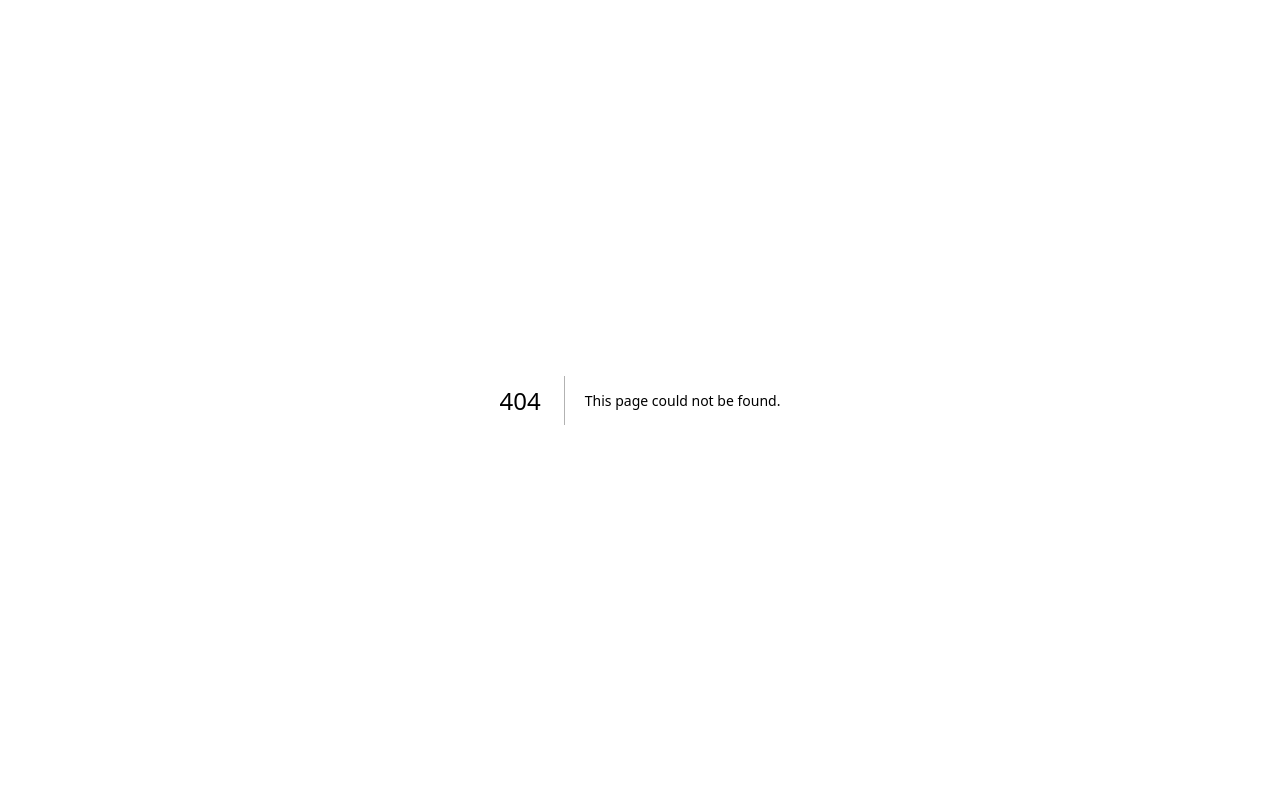
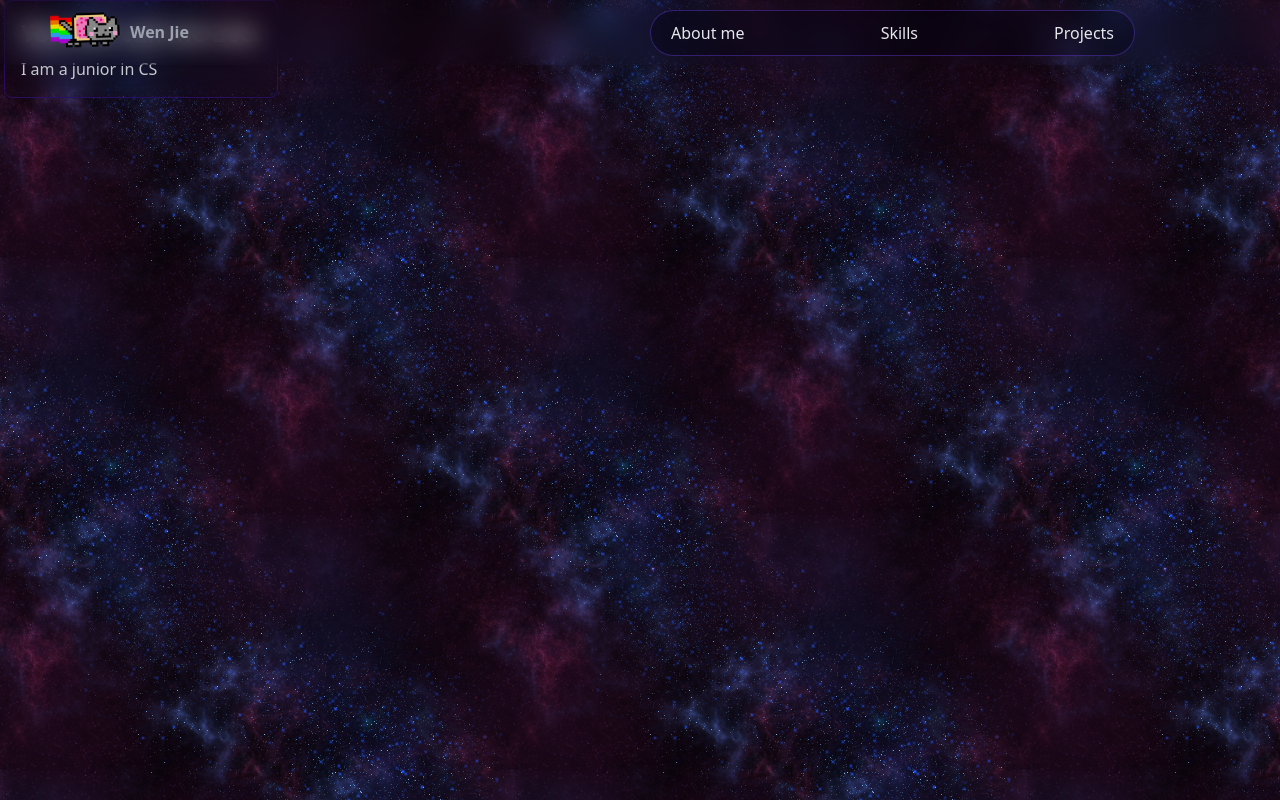
Before and after one commit to wenjielee11/portfolio-website, a Next.js app: page /About in a window 1280 px wide. Before the commit this address had no page. Built offline with nearby package versions, Linux system fonts and the light colour scheme.

Commit message:
"Working on about me"

```diff
--- /dev/null
+++ b/app/About/page.jsx
@@ -0,0 +1,12 @@
+import AboutMe from "@/components/dom/AboutMe"
+import Navbar from "@/components/dom/NavigationBar"
+export default function Page() {
+    return (
+        <div>
+            <>
+            <Navbar />
+            </>
+            <AboutMe />
+        </div>
+    )
+}
--- /dev/null
+++ b/src/components/dom/AboutMe.jsx
@@ -0,0 +1,17 @@
+
+import Card from "./Card";
+
+function AboutMe(){
+    let title = "You can call me Lee."
+    let description = "I am a junior in CS"
+
+    return(
+        <div className="min-h-screen bg-left-top bg-repeat" style={{ backgroundImage: "url('/spacebackground.png')"}}>
+            <div className = "h-full w-full flex flex-col md:flex-row gap-10 px-1">
+                <Card title={title} description={description}/>
+            </div>
+        </div>
+
+    )
+}
+export default AboutMe;
--- /dev/null
+++ b/src/components/dom/Card.jsx
@@ -0,0 +1,24 @@
+import Image from "next/image";
+import React from "react";
+
+
+const Card = ({ src, title, description }) => {
+    return (
+        <div className="relative overflow-hidden rounded-lg shadow-lg border border-[#2A0E61] bg-[#03001417] backdrop-blur-md">
+            {src && <Image
+                src={src}
+                alt={title}
+                width={1000}
+                height={1000}
+                className="w-full object-contain"
+            />}
+
+            <div className="relative p-4">
+                {title && <h1 className="text-2xl font-semibold text-white">{title}</h1>}
+                {description && <p className="mt-2 text-gray-300">{description}</p>}
+            </div>
+        </div>
+    );
+};
+
+export default Card;
--- a/src/components/dom/LandingOverlay.jsx
+++ b/src/components/dom/LandingOverlay.jsx
@@ -35,7 +35,7 @@ const LandingOverlay = () => {
                 }}>
                     Hello, <br></br>
                     I&apos;m Wen Jie.</h1>
-                <div className="text-lg text-gray-400 my-5">
+                <div className="text-lg text-gray-400 my-5 max-width-40%">
                     Lorem, ipsum dolor sit amet consectetur adipisicing elit. Quibusdam recusandae, consequuntur molestiae doloribus deleniti architecto, odit, perspiciatis libero sint omnis ex! Totam sed sit blanditiis esse cumque maxime adipisci sunt.
                 </div>
                 <button className="py-2 pointer-events-auto button-primary text-center text-white rounded-lg max-w-[200px]">
--- a/src/components/dom/NavigationBar.jsx
+++ b/src/components/dom/NavigationBar.jsx
@@ -1,6 +1,6 @@
+
 import Image from "next/image";
 import React from "react";
-import Link from "next/link";
 const Navbar = () => {
     return (
         <div className="w-full h-[65px] fixed top-0 shadow-lg bg-[#03001417] backdrop-blur-md z-50 px-10">
@@ -20,13 +20,13 @@ const Navbar = () => {
 
                 <div className="hidden md:w-[500px] md:flex md:flex-row md:items-center md:justify-between md:mr-20">
                     <div className="flex items-center justify-between w-full h-auto border border-[#7042f861] bg-[#0300145e] mr-[15px] px-[20px] py-[10px] rounded-full text-gray-200">
-                        <a href="/" className="cursor-pointer">
+                        <a href="/About" className="cursor-pointer">
                             About me
                         </a>
-                        <a href="/" className="cursor-pointer">
+                        <a href="/Skills" className="cursor-pointer">
                             Skills
                         </a>
-                        <a href="/" className="cursor-pointer">
+                        <a href="/Projects" className="cursor-pointer">
                             Projects
                         </a>
                     </div>
```
Also changed, not shown: public/spacebackground.png (added).
